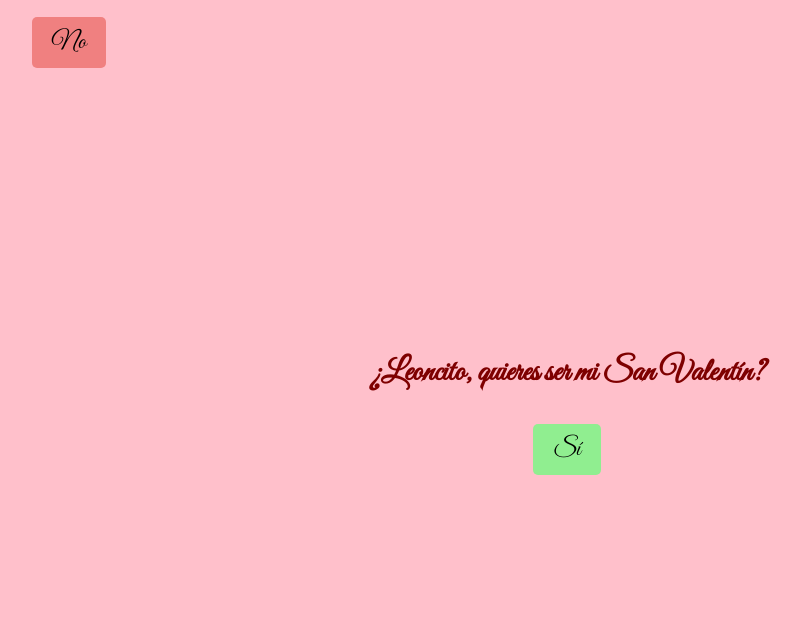
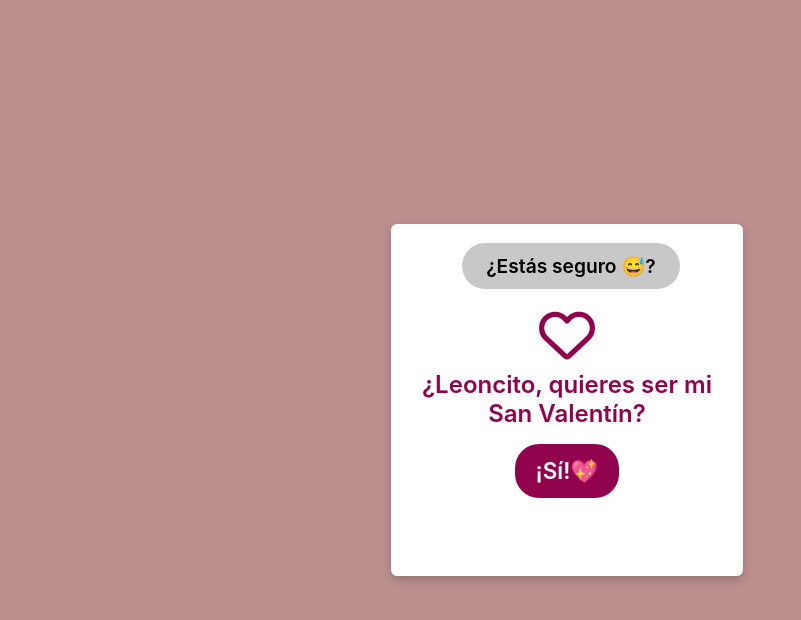
Before and after one commit to alepxz9/valentine, a plain HTML site: page index.html in a window 1280 px wide. Both pictures are taken after a click on the button "No". Shown: the whole page, without its empty margins (73-874 px from the left). Drawn offline with nearby package versions, Linux system fonts and the light colour scheme.

Commit message:
Add files via upload

```diff
--- a/index.html
+++ b/index.html
@@ -4,54 +4,90 @@
     <meta charset="UTF-8">
     <meta name="viewport" content="width=device-width, initial-scale=1.0">
     <title>San Valentín</title>
+    <link rel="stylesheet" href="https://site-assets.fontawesome.com/releases/v6.7.2/css/all.css">
+    <meta charset="UTF-8">
+    <meta name="viewport" content="width=device-width, initial-scale=1.0">
     <link rel="preconnect" href="https://fonts.googleapis.com">
     <link rel="preconnect" href="https://fonts.gstatic.com" crossorigin>
     <link href="https://fonts.googleapis.com/css2?family=Great+Vibes&display=swap" rel="stylesheet">
     <link rel="stylesheet" href="./style.css">
     <style>
         body {
+
+            padding: 0;
+            margin: 0;
+            background-color: rosybrown;
+            font-family: -apple-system, "Helvetica Neue", Helvetica, Arial, sans-serif; /* Fuente tipo iPhone */
+        }
+        #content {
+            position: absolute;
+            top: 50%;
+            left: 50%;
+            transform: translate(-50%, -50%);
+            display: flex;
+            background-color: white;
+            width: 20rem;
+            height: 20rem;
+            padding: 1rem;
+            border-radius: .4rem;
+            text-align: center;
+            box-shadow: 0px 4px 10px rgba(0, 0, 0, 0.2);
+        }
+        #content div {
             display: flex;
             flex-direction: column;
+            align-items: center;
+            justify-content: center;
+
+        }
+        div button {
+            margin-top: 1rem;
+            padding: 0.7rem 1.5rem;
+            font-size: 1.2rem;
+            border: none;
+            border-radius: 1.5rem;
+            cursor: pointer;
+            font-family: inherit;
+            font-weight: 600;
+            transition: .5s all;
+            width: max-content;
+        }
+        div button:first-of-type:hover {
+            transform: scale(0.9);
+            background-color: rgb(183, 6, 98);
+        }
+        div button:first-of-type {
+            background-color: rgb(145, 4, 77);
+            color: white;
+        }
+        div button:last-of-type:hover {
+            transform: scale(0.9);
+            background-color: grey;
+        }
+        div button:last-of-type {
+            background-color: #c8c8c8;
+            color: black;
+        }
+        div span {
+            color: rgb(145, 4, 77);
+            font-weight: 600;
+        }
+        #accept {
+            display: none;
             justify-content: center;
             align-items: center;
-            height: 100vh;
-            background-color: pink;
-            font-family: 'Great Vibes', cursive;
-            text-align: center;
+
+
         }
-        h1 {
-            color: rgb(126, 0, 0);
-        }
-        .buttons {
-            margin-top: 20px;
-        }
-        button {
-            font-size: 25px;
-            font-family: 'Great Vibes';
-            padding: 10px 20px;
-            margin: 10px;
-            border: none;
-            cursor: pointer;
-            border-radius: 5px;
-        }
-        #yes {
-            background-color: lightgreen;
-        }
-        #no {
-            background-color: lightcoral;
-            position: absolute;
-        }
-        .hidden {
-            display: none;
-        }
-        #response {
-            font-family: Georgia, serif;
-        }
+
+
+
 
         .letter p {
             margin-bottom: 15px;
             font-size: 18px;
             line-height: 1.5;
+
         }
 
         /* Estilos para el pergamino */
@@ -62,19 +98,19 @@
         left: 50%;
         transform: translate(-50%, -50%);
         background-color: #fff;
-            padding: 20px;
-            width: 80%;
-            max-width: 600px;
-            border: 2px solid #000;
-            border-radius: 10px;
-            box-shadow: 0 4px 8px rgba(0, 0, 0, 0.3);
-            font-size: 18px;
-            line-height: 1.6;
+        padding: 30px; /* Más espacio alrededor del texto */
+        width: fit-content;
+        max-width: 900px; /* Un tamaño más controlado */
+        border: 2.5px solid black; /* Borde más grueso */
+        border-radius: 10px; /* Bordes más redondeados */
+        box-shadow: 5px 5px 15px rgba(0, 0, 0, 0.4);
+        font-size: 20px;
+        line-height: 1.8;
         font-family: 'Georgia', serif;
+        text-align: center; /* Asegura que el texto esté bien centrado */
         opacity: 0;
         animation: scrollOpen 1s forwards;
 }
-
         /* Animación para abrir el pergamino */
         @keyframes scrollOpen {
             from {
@@ -86,19 +122,23 @@
                 opacity: 1;
             }
         }
+
+
     </style>
 </head>
 <body>
-
-    <div id="question">
-        <h1>¿Leoncito, quieres ser mi San Valentín?</h1>
-        <div class="buttons">
-            <button id="yes" onclick="showLove()">Sí</button>
-            <button id="no" onmouseover="moveNo()">No</button>
+    <div id="content">
+        <span><i class="fa-duotone fa-solid fa-stars fa-beat-fade"></i></span>
+        <div>
+            <span style="font-size: 3.5rem;"><i class="fa-regular fa-heart fa-beat"></i></span>
+            <span style="font-size: 1.5rem;">¿Leoncito, quieres ser mi San Valentín?</span>
+            <button>¡Sí!💖</button>
+            <button>No</button>
         </div>
+        <span><i class="fa-duotone fa-solid fa-stars fa-beat-fade"></i></span>
     </div>
 
-    <div id="response" class="hidden">
+    <div id="accept" class="hidden">
         <div class="envlope-wrapper">
             <div id="envelope" class="close">
                 <div class="front flap"></div>
@@ -114,8 +154,8 @@
         </div>
         <div id="scroll" class="scroll">
             <p>¡Sabía que dirías que sí! 💖</p>
-            <p>Desde el día en que llegaste a mi vida, cada momento se ha vuelto más especial, más dulce y más lleno de amor. No hay distancia que pueda disminuir lo que siento por ti, porque mi corazón siempre late por y para ti. Eres mi persona favorita, mi alegría diaria y el dueño de cada pensamiento bonito en mi mente.</p>
-            <p>Te amo más de lo que las palabras pueden expresar. 💕🦁🐻‍❄️💕</p>
+            <p>Desde que llegaste a mi vida, todo es más bonito, más tranquilo y lleno de amor. Incluso a distancia quiero que seas protagonista y no espectador. Mi corazón y mi mente te pertenecen. Eres mi persona favorita, mi lugar seguro, el sol que ilumina mis días y el dueño de mis pensamientos más bonitos.</p>
+            <p>Te amo mi niño,  le pido a la vida y al universo que podamos compartir mucho tiempo juntos. 💕🦁🐻‍❄️💕</p>
         </div>
 
         </div>
@@ -123,17 +163,67 @@
 
     <script src='https://cdnjs.cloudflare.com/ajax/libs/jquery/3.5.1/jquery.min.js'></script>
     <script  src="./script.js"></script>
+    </div>
+    </style>
 
-    </div>
 
     <script>
-        function moveNo() {
-            let x = Math.random() * (window.innerWidth - 100);
-            let y = Math.random() * (window.innerHeight - 50);
+        document.addEventListener("DOMContentLoaded", function () {
+            const noButton = document.querySelector("button:last-of-type");
+            const yesButton = document.querySelector("button:first-of-type");
+            const content = document.getElementById("content");
+            const acceptDiv = document.getElementById("accept");
+
+            let yesButtonSize = 1.2;
+
+            const noResponses = [
+                "¿Estás seguro 😅?",
+                "Piénsalo otra vez",
+                "¿Última oportunidad?",
+                "¿Me romperás el corazón 💔?",
+                "🥺",
+                "Por favor 🙏🏻",
+                ""
+            ];
+
+            let currentResponseIndex = 0;
+
+            noButton.addEventListener("click", function () {
+                const currentResponse = noResponses[currentResponseIndex];
+                noButton.textContent = currentResponse;
+
+                const contentRect = content.getBoundingClientRect();
+                const maxX = contentRect.width - noButton.offsetWidth;
+                const maxY = contentRect.height - noButton.offsetHeight;
+
+                const randomX = Math.random() * maxX;
+                const randomY = Math.random() * maxY;
+
+                noButton.style.position = "absolute";
+                noButton.style.left = `${randomX}px`;
+                noButton.style.top = `${randomY}px`;
+
+                yesButtonSize += 0.2;
+                yesButton.style.fontSize = `${yesButtonSize}rem`;
+                yesButton.style.padding = `${yesButtonSize * 0.6}rem ${yesButtonSize * 0.9}rem`;
+
+                currentResponseIndex++;
+
+                if (currentResponseIndex === noResponses.length) {
+                    setTimeout(() => {
+                        noButton.style.display = "none";
+                    }, 0);
+                }
+            });
+
+            // Mostrar el div "accept" cuando se presione el botón "¡Sí!💖"
+            yesButton.addEventListener("click", function () {
+                acceptDiv.style.display = "flex";  // Muestra el div
+                content.style.display = "none";  // Muestra el div
             document.getElementById('no').style.left = `${x}px`;
             document.getElementById('no').style.top = `${y}px`;
         }
-
+    )
         function showLove() {
             document.getElementById('question').classList.add('hidden');
             document.getElementById('response').classList.remove('hidden');
@@ -156,7 +246,9 @@
 
 
          );
-</script>
+
+            });
+        ;
     </script>
 </body>
 </html>
```
Lines whose indentation alone changed are shown as unchanged.
